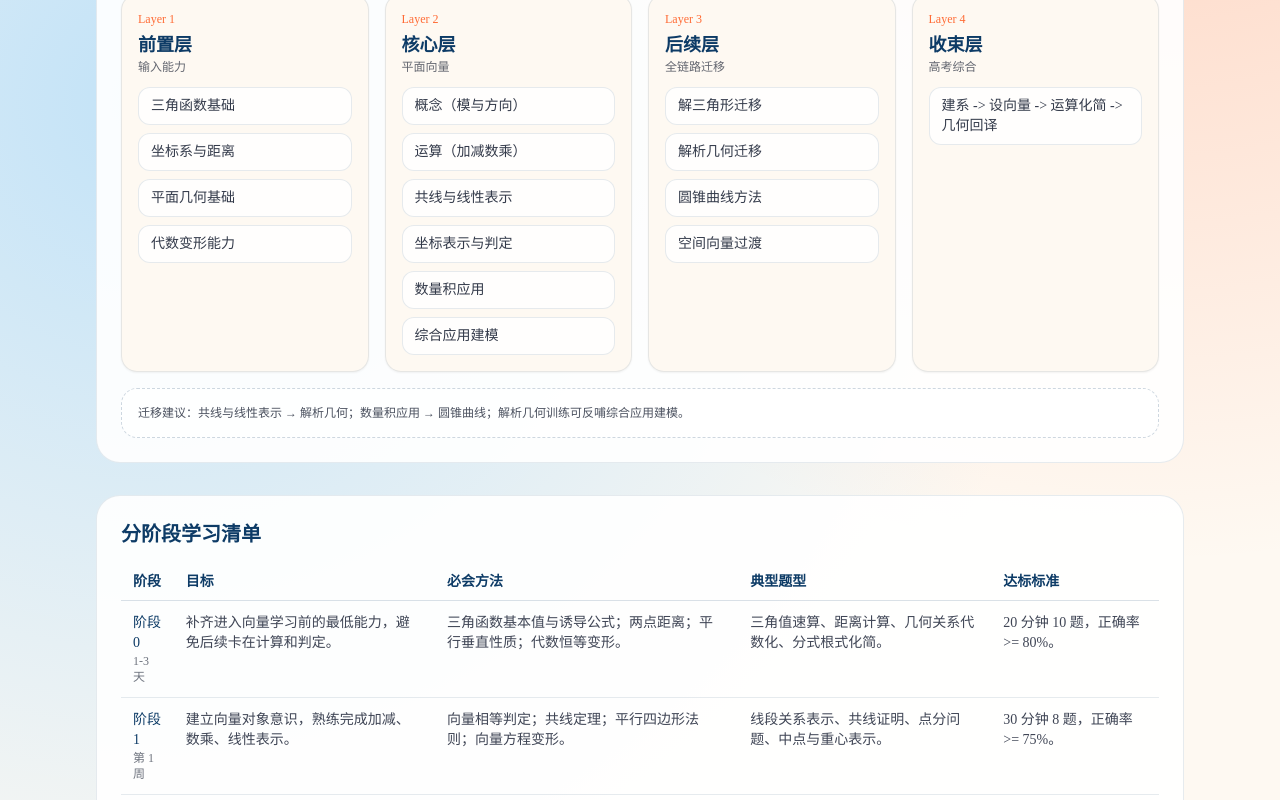
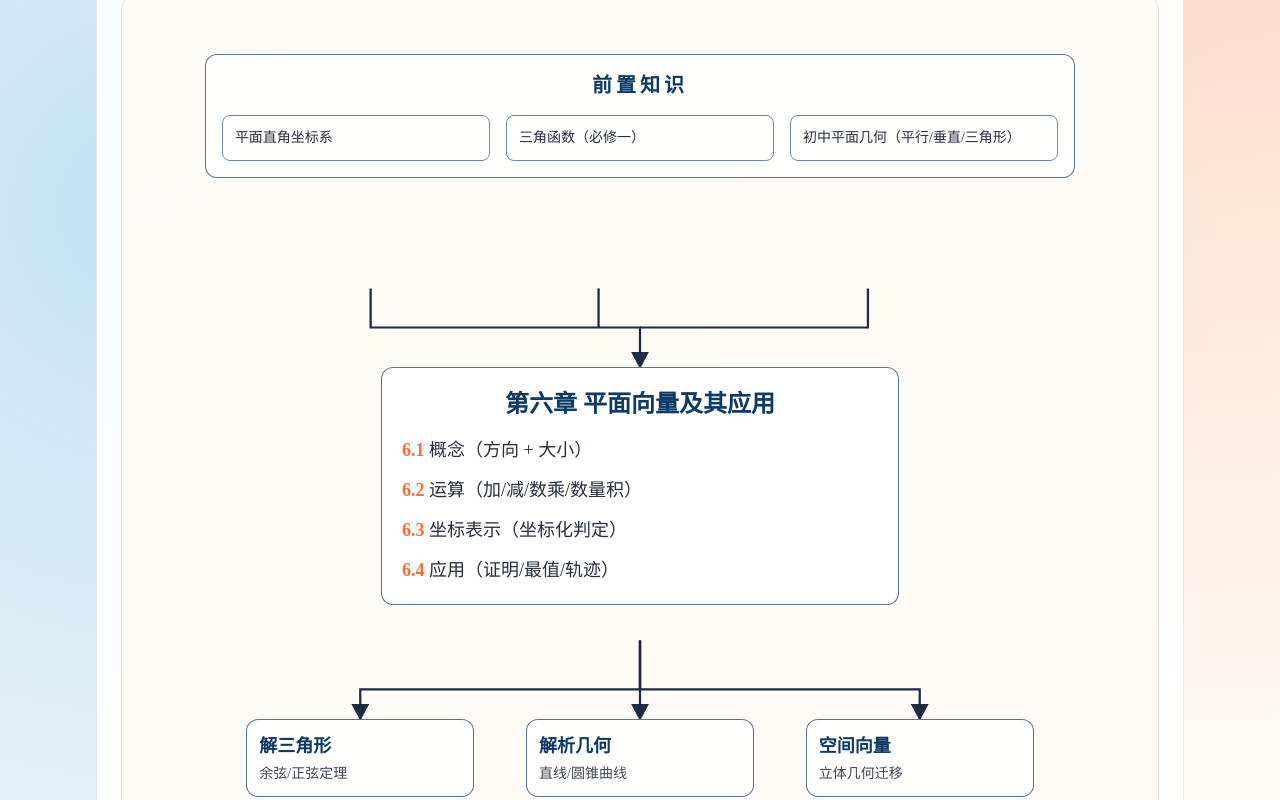
Before and after one commit to Jiancanguang/gaozhong-math-learning, a Next.js app: page /roadmap in a window 1280 px wide. Shown: the part 400-1200 px from the top of the page. Built offline with nearby package versions, Linux system fonts and the light colour scheme.

Commit message:
style: redesign roadmap as box-and-connector diagram

```diff
--- a/app/roadmap/page.tsx
+++ b/app/roadmap/page.tsx
@@ -189,29 +189,91 @@ export default function RoadmapPage() {
 
       <section className="mt-8 rounded-3xl border border-tide/10 bg-white/90 p-6">
         <div className="flex flex-wrap items-center justify-between gap-2">
-          <h2 className="text-xl font-semibold text-tide">学习路径总览</h2>
-          <p className="text-xs text-ink/70">实线主线：必须完成 ｜ 虚线迁移：进阶强化</p>
+          <h2 className="text-xl font-semibold text-tide">学习路径总览（方框 + 连线）</h2>
+          <p className="text-xs text-ink/70">主线：前置 → 核心 → 后续迁移 → 综合应用</p>
         </div>
 
-        <div className="mt-5 grid gap-4 lg:grid-cols-4">
-          {layers.map((layer, index) => (
-            <article key={layer.title} className="rounded-2xl border border-tide/10 bg-paper/95 p-4 shadow-sm">
-              <p className="text-xs font-medium text-accent">Layer {index + 1}</p>
-              <h3 className="mt-1 text-lg font-semibold text-tide">{layer.title}</h3>
+        <div className="relative mt-5 hidden h-[980px] rounded-2xl border border-tide/10 bg-paper/70 p-4 md:block">
+          <svg className="absolute inset-0 h-full w-full" viewBox="0 0 100 100" preserveAspectRatio="none">
+            <defs>
+              <marker id="flow-arrow" markerWidth="8" markerHeight="8" refX="7" refY="4" orient="auto" markerUnits="strokeWidth">
+                <path d="M0,0 L0,8 L8,4 z" fill="#1f2a44" />
+              </marker>
+            </defs>
+
+            <path d="M24 30 V34 H50 V38" fill="none" stroke="#1f2a44" strokeWidth="0.22" markerEnd="url(#flow-arrow)" />
+            <path d="M46 30 V34" fill="none" stroke="#1f2a44" strokeWidth="0.22" />
+            <path d="M72 30 V34 H50" fill="none" stroke="#1f2a44" strokeWidth="0.22" />
+
+            <path d="M50 66 V71 H23 V74" fill="none" stroke="#1f2a44" strokeWidth="0.22" markerEnd="url(#flow-arrow)" />
+            <path d="M50 66 V74" fill="none" stroke="#1f2a44" strokeWidth="0.22" markerEnd="url(#flow-arrow)" />
+            <path d="M50 66 V71 H77 V74" fill="none" stroke="#1f2a44" strokeWidth="0.22" markerEnd="url(#flow-arrow)" />
+
+            <path d="M23 86 V89 H50 V92" fill="none" stroke="#1f2a44" strokeWidth="0.22" markerEnd="url(#flow-arrow)" />
+            <path d="M50 86 V92" fill="none" stroke="#1f2a44" strokeWidth="0.22" markerEnd="url(#flow-arrow)" />
+            <path d="M77 86 V89 H50" fill="none" stroke="#1f2a44" strokeWidth="0.22" />
+          </svg>
+
+          <article className="absolute left-[8%] top-[6%] w-[84%] rounded-xl border border-tide/70 bg-white/90 p-4">
+            <h3 className="text-center text-xl font-semibold tracking-[0.2em] text-tide">前置知识</h3>
+            <div className="mt-4 grid grid-cols-3 gap-4">
+              <div className="rounded-lg border border-tide/60 p-3 text-sm text-ink/90">平面直角坐标系</div>
+              <div className="rounded-lg border border-tide/60 p-3 text-sm text-ink/90">三角函数（必修一）</div>
+              <div className="rounded-lg border border-tide/60 p-3 text-sm text-ink/90">初中平面几何（平行/垂直/三角形）</div>
+            </div>
+          </article>
+
+          <article className="absolute left-[25%] top-[38%] w-[50%] rounded-xl border border-tide/70 bg-white/95 p-5">
+            <h3 className="text-center text-2xl font-semibold text-tide">第六章 平面向量及其应用</h3>
+            <ul className="mt-4 space-y-3 text-lg text-ink/90">
+              <li>
+                <span className="font-semibold text-accent">6.1</span> 概念（方向 + 大小）
+              </li>
+              <li>
+                <span className="font-semibold text-accent">6.2</span> 运算（加/减/数乘/数量积）
+              </li>
+              <li>
+                <span className="font-semibold text-accent">6.3</span> 坐标表示（坐标化判定）
+              </li>
+              <li>
+                <span className="font-semibold text-accent">6.4</span> 应用（证明/最值/轨迹）
+              </li>
+            </ul>
+          </article>
+
+          <article className="absolute left-[12%] top-[74%] w-[22%] rounded-xl border border-tide/70 bg-white/90 p-3">
+            <h4 className="text-lg font-semibold text-tide">解三角形</h4>
+            <p className="mt-1 text-sm text-ink/80">余弦/正弦定理</p>
+          </article>
+
+          <article className="absolute left-[39%] top-[74%] w-[22%] rounded-xl border border-tide/70 bg-white/90 p-3">
+            <h4 className="text-lg font-semibold text-tide">解析几何</h4>
+            <p className="mt-1 text-sm text-ink/80">直线/圆锥曲线</p>
+          </article>
+
+          <article className="absolute left-[66%] top-[74%] w-[22%] rounded-xl border border-tide/70 bg-white/90 p-3">
+            <h4 className="text-lg font-semibold text-tide">空间向量</h4>
+            <p className="mt-1 text-sm text-ink/80">立体几何迁移</p>
+          </article>
+
+          <article className="absolute left-[35%] top-[92%] w-[30%] rounded-xl border border-tide/70 bg-white p-3 text-center">
+            <h4 className="text-lg font-semibold text-tide">高考综合应用</h4>
+            <p className="mt-1 text-sm text-ink/80">向量贯穿始终</p>
+          </article>
+        </div>
+
+        <div className="mt-5 grid gap-3 md:hidden">
+          {layers.map((layer) => (
+            <article key={layer.title} className="rounded-2xl border border-tide/10 bg-paper/95 p-4">
+              <h3 className="text-base font-semibold text-tide">{layer.title}</h3>
               <p className="text-xs text-ink/65">{layer.subtitle}</p>
-              <ul className="mt-3 space-y-2 text-sm text-ink/85">
+              <ul className="mt-2 list-disc space-y-1 pl-5 text-sm text-ink/85">
                 {layer.nodes.map((node) => (
-                  <li key={node} className="rounded-xl border border-tide/10 bg-white/80 px-3 py-2">
-                    {node}
-                  </li>
+                  <li key={node}>{node}</li>
                 ))}
               </ul>
             </article>
           ))}
-        </div>
-
-        <div className="mt-4 rounded-2xl border border-dashed border-tide/20 bg-white/70 p-4 text-xs text-ink/75">
-          迁移建议：共线与线性表示 → 解析几何；数量积应用 → 圆锥曲线；解析几何训练可反哺综合应用建模。
         </div>
       </section>
 
```
